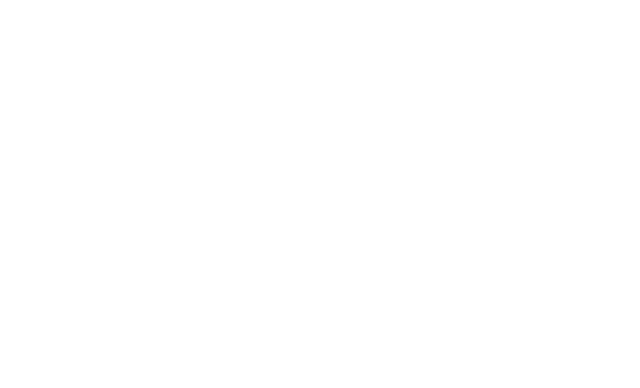
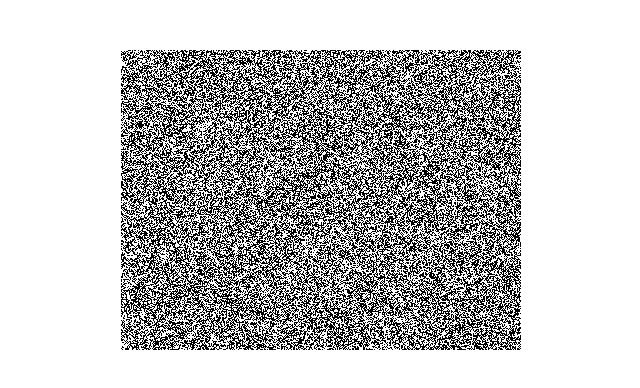
Before and after one commit to bloominstituteoftechnology/CS-Build-Week-1, a React (Create React App) app in the folder projects/life/: page / in a window 1280 px wide. Shown: the top 388 px of the page, without its empty margins (319-959 px from the left). Built offline with nearby package versions, Linux system fonts and the light colour scheme.

Commit message:
initial rendering.  need to implement rules

```diff
--- a/projects/life/package.json
+++ b/projects/life/package.json
@@ -5,7 +5,7 @@
   "dependencies": {
     "react": "^16.0.0",
     "react-dom": "^16.0.0",
-    "react-scripts": "1.0.17"
+    "react-scripts": "^1.1.4"
   },
   "scripts": {
     "start": "react-scripts start",
--- a/projects/life/src/App.css
+++ b/projects/life/src/App.css
@@ -1,5 +1,6 @@
 .App {
   text-align: center;
+  margin-top: 50px;
 }
 
 .App-logo {
@@ -23,6 +24,10 @@
 }
 
 @keyframes App-logo-spin {
-  from { transform: rotate(0deg); }
-  to { transform: rotate(360deg); }
+  from {
+    transform: rotate(0deg);
+  }
+  to {
+    transform: rotate(360deg);
+  }
 }
--- a/projects/life/src/App.js
+++ b/projects/life/src/App.js
@@ -5,8 +5,10 @@ import './App.css';
 /**
  * Life canvas
  */
+const canvasHeight = 300;
+const canvasWidth = 400;
+
 class LifeCanvas extends Component {
-
   /**
    * Constructor
    */
@@ -21,7 +23,9 @@ class LifeCanvas extends Component {
    * Component did mount
    */
   componentDidMount() {
-    requestAnimationFrame(() => {this.animFrame()});
+    requestAnimationFrame(() => {
+      this.animFrame();
+    });
   }
 
   /**
@@ -31,20 +35,51 @@ class LifeCanvas extends Component {
     //
     // !!!! IMPLEMENT ME !!!!
     //
-
     // Request another animation frame
     // Update life and get cells
     // Get canvas framebuffer, a packed RGBA array
     // Convert the cell values into white or black for the canvas
     // Put the new image data back on the canvas
     // Next generation of life
+
+    let canvas = this.refs.canvas;
+    let ctx = canvas.getContext('2d');
+
+    let imageData = ctx.getImageData(0, 0, canvas.width, canvas.height);
+    let cells = this.life.getCells();
+    let screenBuffer = imageData.data;
+
+    for (let height = 0; height < canvasHeight; height++) {
+      for (let width = 0; width < canvasWidth; width++) {
+        const index = (height * canvasWidth + width) * 4;
+
+        const alive = cells[height][width];
+        screenBuffer[index + 3] = alive ? 0 : 255;
+      }
+    }
+
+    // for (let i = 0; i < screenBuffer.length; i++) {
+    //   if ((i + 1) % 4 === 0) {
+    //     screenBuffer[i] = 255;
+    //   }
+    // }
+    console.log(cells);
+    console.log(screenBuffer);
+    ctx.putImageData(imageData, 0, 0);
+    // this.animFrame();
   }
 
   /**
    * Render
    */
   render() {
-    return <canvas ref="canvas" width={this.props.width} height={this.props.height} />
+    return (
+      <canvas
+        ref="canvas"
+        width={this.props.width}
+        height={this.props.height}
+      />
+    );
   }
 }
 
@@ -52,16 +87,15 @@ class LifeCanvas extends Component {
  * Life holder component
  */
 class LifeApp extends Component {
-
   /**
    * Render
    */
   render() {
     return (
       <div>
-        <LifeCanvas width={400} height={300} />
+        <LifeCanvas width={canvasWidth} height={canvasHeight} />
       </div>
-    )
+    );
   }
 }
 
@@ -69,7 +103,6 @@ class LifeApp extends Component {
  * Outer App component
  */
 class App extends Component {
-
   /**
    * Render
    */
--- a/projects/life/src/life.js
+++ b/projects/life/src/life.js
@@ -20,12 +20,17 @@ function Array2D(width, height) {
  * Life class
  */
 class Life {
-
   /**
    * Constructor
    */
   constructor(width, height) {
     // !!!! IMPLEMENT ME !!!!
+    this.height = height;
+    this.width = width;
+    this.active = false;
+    this.activeBuffer = 0;
+    this.cells = [Array2D(height, width), Array2D(height, width)];
+    console.log(this.cells[0][299][200], 'constructor');
   }
 
   /**
@@ -35,6 +40,7 @@ class Life {
    */
   getCells() {
     // !!!! IMPLEMENT ME !!!!
+    return this.cells[this.activeBuffer];
   }
 
   /**
@@ -49,6 +55,16 @@ class Life {
    */
   randomize() {
     // !!!! IMPLEMENT ME !!!!
+    console.log(this.height, 'this.height');
+    console.log(this.width, 'this.width');
+    for (let h = 0; h < this.height; h++) {
+      for (let w = 0; w < this.width; w++) {
+        // if (this.cells[this.activeBuffer][h][w] === undefined)
+        //   console.log(h, w, this.cells[this.activeBuffer][h][w]);
+        this.cells[this.activeBuffer][h][w] = Math.round(Math.random()) === 1;
+      }
+    }
+    console.log(this.cells);
   }
 
   /**
```
Also changed, not shown: 1 other file (tests, documents, lock files or other folders).
